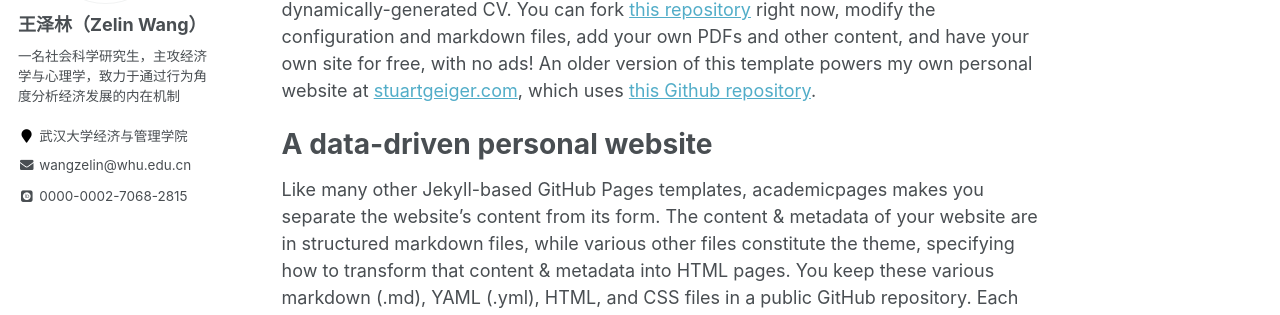
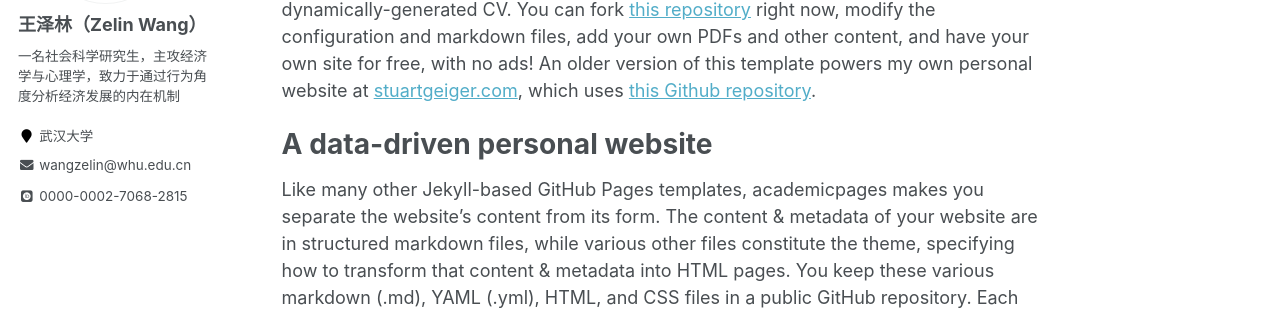
Before and after one commit to ColinWangZelin/colinwangzelin.github.io, a Jekyll site: the page built from _pages/about.md, in a window 1280 px wide. Shown: the part 354-669 px from the top of the page. Built offline with Jekyll 4.4.1, drawn with Linux system fonts in a browser that asks for light colours; some web fonts are replaced.

Commit message:
Update _config.yml

```diff
--- a/_config.yml
+++ b/_config.yml
@@ -83,7 +83,7 @@ author:
   name             : "王泽林（Zelin Wang）"
   avatar           : "wangzelin.png"
   bio              : "一名社会科学研究生，主攻经济学与心理学，致力于通过行为角度分析经济发展的内在机制"
-  location         : "武汉大学经济与管理学院"
+  location         : "武汉大学"
   employer         :
   pubmed           :
   googlescholar    :
```
